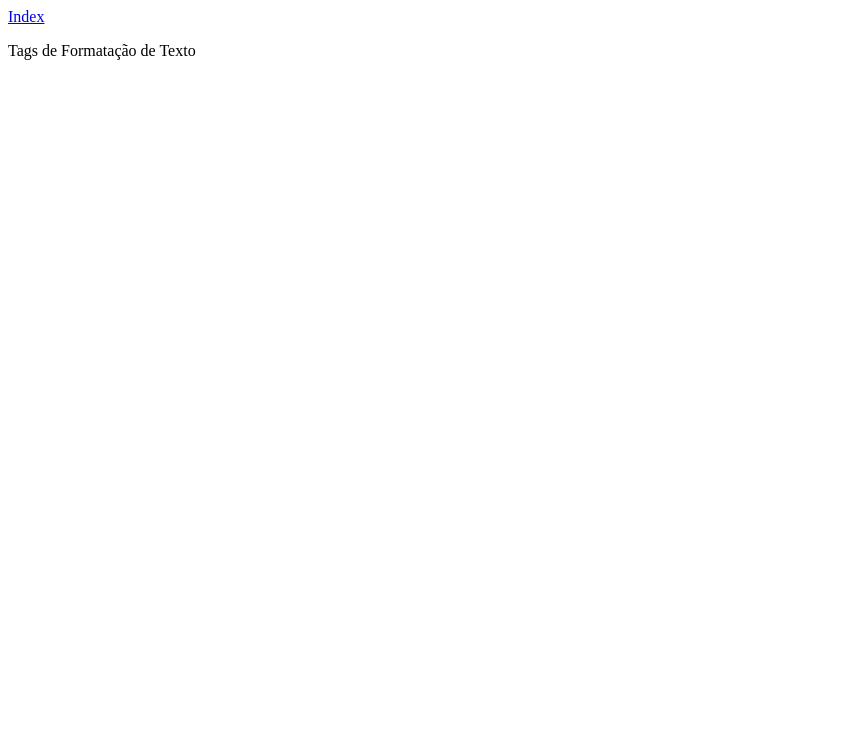
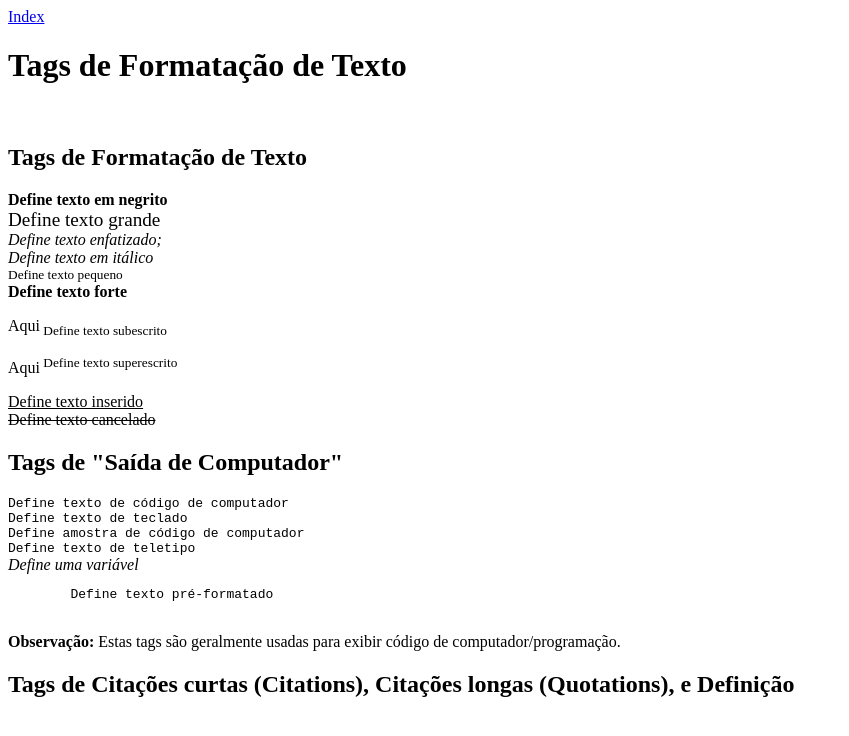
Before and after one commit to CauanSuzuki/Trocador_de_cores, a website: page Navegação/Tags_formatacao_de_texto.html in a window 1280 px wide. Shown: the whole page, without its empty margins (0-849 px from the left). Drawn offline with Linux system fonts and the light colour scheme.

Commit message:
naõ sei

```diff
--- a/Navegação/Tags_formatacao_de_texto.html
+++ b/Navegação/Tags_formatacao_de_texto.html
@@ -4,6 +4,27 @@
   </head>
   <body>
     <a href="./index.html">Index</a>
-    <p>Tags de Formatação de Texto</p>
+    <h1>Tags de Formatação de Texto</h1> </br>
+      <h2>Tags de Formatação de Texto</h2>
+        <b> Define texto em negrito</b></br>
+        <big> Define texto grande</big></br>
+        <em> Define texto enfatizado;</em></br>
+        <i> Define texto em itálico</i></br>
+        <small> Define texto pequeno</small></br>
+        <strong> Define texto forte</strong></br>
+        <p>Aqui<sub> Define texto subescrito</sub></br></p>
+        <p>Aqui<sup> Define texto superescrito</sup></br></p>
+       <ins> Define texto inserido</ins></br>
+        <del> Define texto cancelado</del></br>
+
+      <h2>Tags de "Saída de Computador"</h2>
+        <code>	Define texto de código de computador</code> </br>
+        <kbd>	Define texto de teclado</kbd> </br>
+        <samp>	Define amostra de código de computador</samp> </br>
+        <tt>	Define texto de teletipo</tt> </br>
+        <var>	Define uma variável</var> </br>
+        <pre>	Define texto pré-formatado</pre> </br>
+        <b>Observação:</b> Estas tags são geralmente usadas para exibir código de computador/programação.</p>
+      <h2>Tags de Citações curtas (Citations), Citações longas (Quotations), e Definição</h2>
   </body>
 </html>
```
Also changed, not shown: Navegação/index.html (+4 -0 lines).
